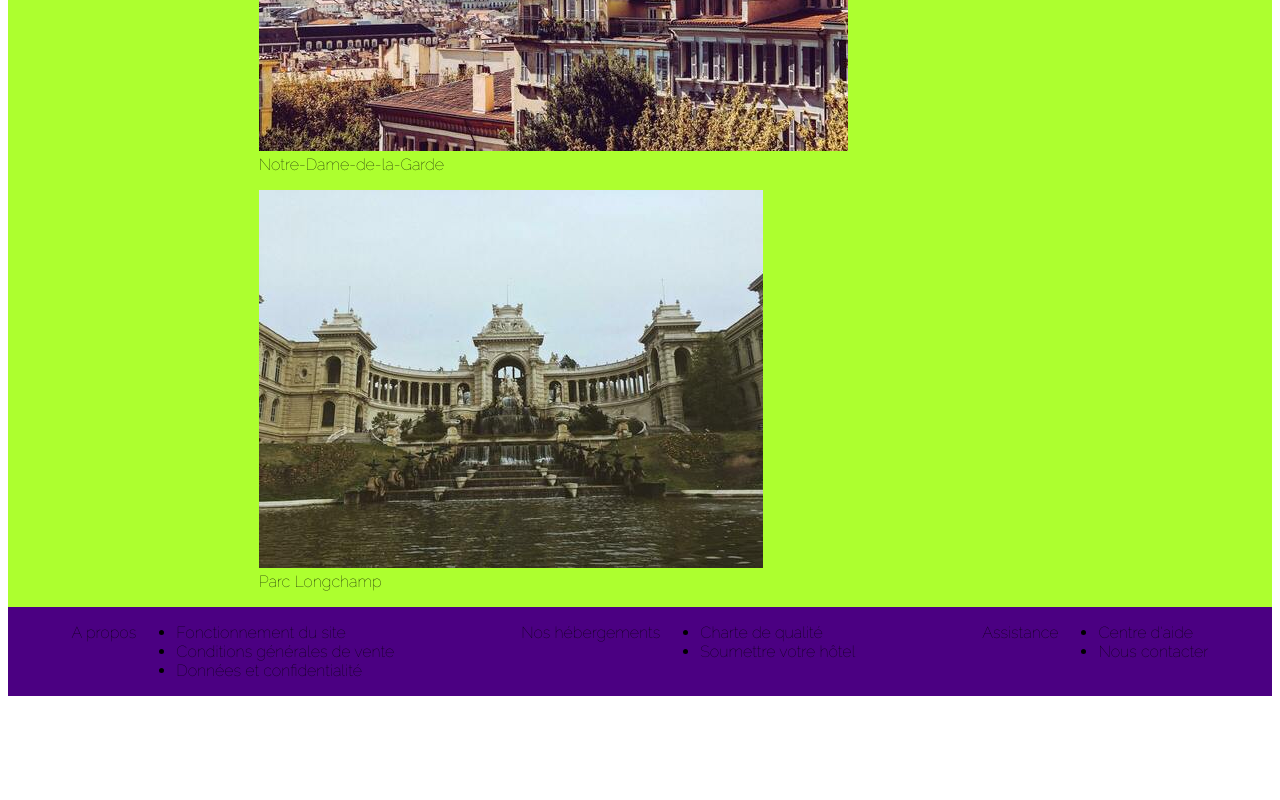
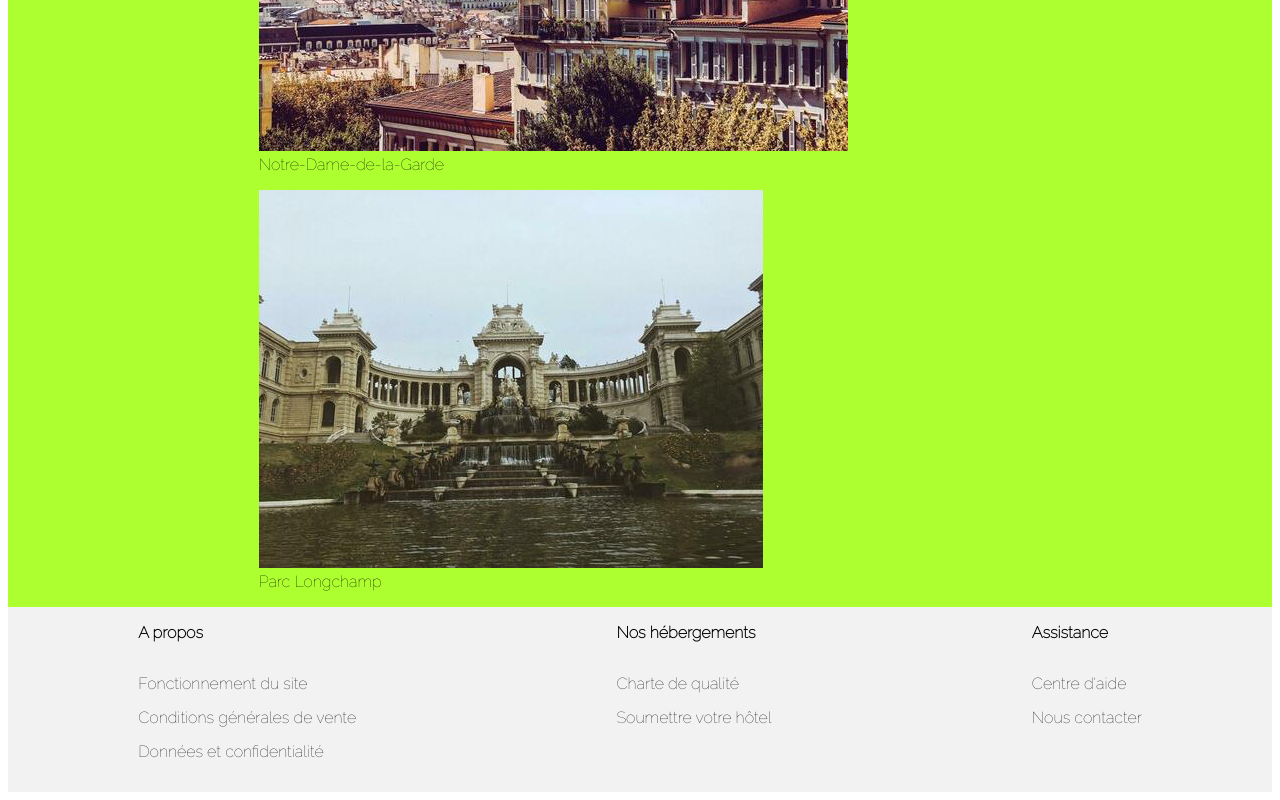
Before and after one commit to Etoiline/LauraCasteran_2_24052021, a plain HTML site: page index.html in a window 1280 px wide. Shown: the part 6478-7278 px from the top of the page. Before the commit the page ends 7182 px from the top, so only its background shows below. Drawn offline with Linux system fonts and the light colour scheme.

Commit message:
Mise en page footer

```diff
--- a/css/desktop.css
+++ b/css/desktop.css
@@ -126,9 +126,28 @@ html>h2{
 
 
 footer{
+    background-color: #F2F2F2;
     display:flex;
     flex-wrap: nowrap;
     justify-content: space-around;
+}
+
+footer>section{
+    flex-direction: column;
+}
+
+footer>section>p{
+    font-weight: bold;
+}
+
+footer>section>ul {
+    list-style:none;
+    margin-left:0;
+    padding-left:0;
+}
+
+footer>section>ul>li {
+    margin-bottom:15px;/* à adapter */
 }
 
 
@@ -153,8 +172,4 @@ footer{
 }
 
 
-footer{
-    background-color: indigo;
 }
-
-}
```
